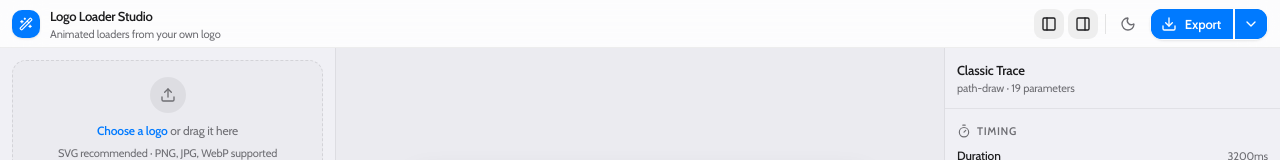
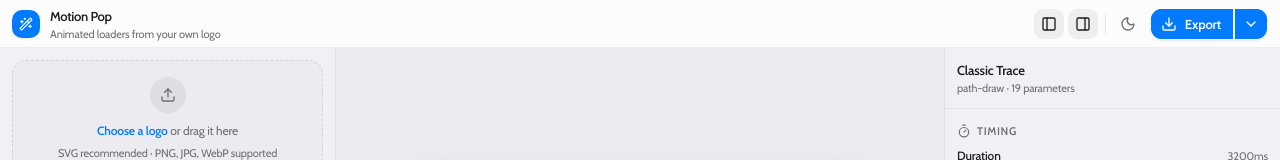
Before and after one commit to Solvedsplash/logo-loader-studio, a Next.js app: page / in a window 1280 px wide. Shown: the top 160 px of the page. Built offline with nearby package versions, Linux system fonts and the light colour scheme.

Commit message:
chnages in the name

```diff
--- a/app/layout.js
+++ b/app/layout.js
@@ -17,7 +17,7 @@
 });
 
 export const metadata = {
-  title: "Logo Loader Studio",
+  title: "Motion Pop",
   description:
     "Design logo loading animations from a library of parametric presets, then export them as transparent WebM, GIF or Lottie.",
 };
--- a/components/studio/top-bar.jsx
+++ b/components/studio/top-bar.jsx
@@ -21,7 +21,7 @@
         </span>
         <div className="leading-tight">
           <h1 className="text-sm font-semibold tracking-tight text-foreground">
-            Logo Loader Studio
+            Motion Pop
           </h1>
           <p className="hidden text-2xs text-muted-foreground sm:block">
             Animated loaders from your own logo
```
